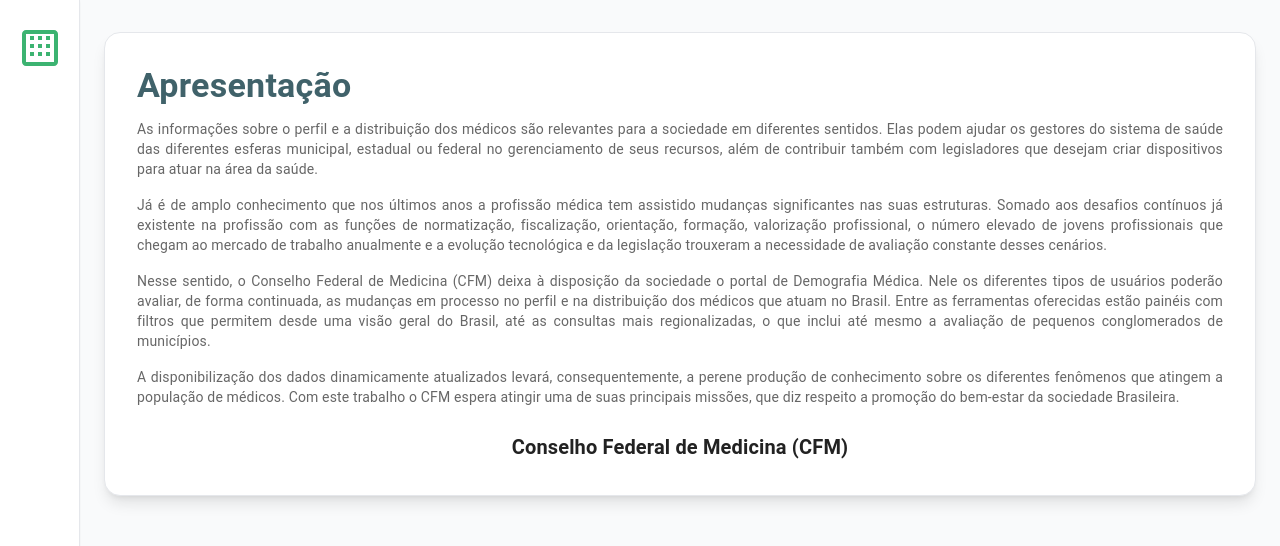
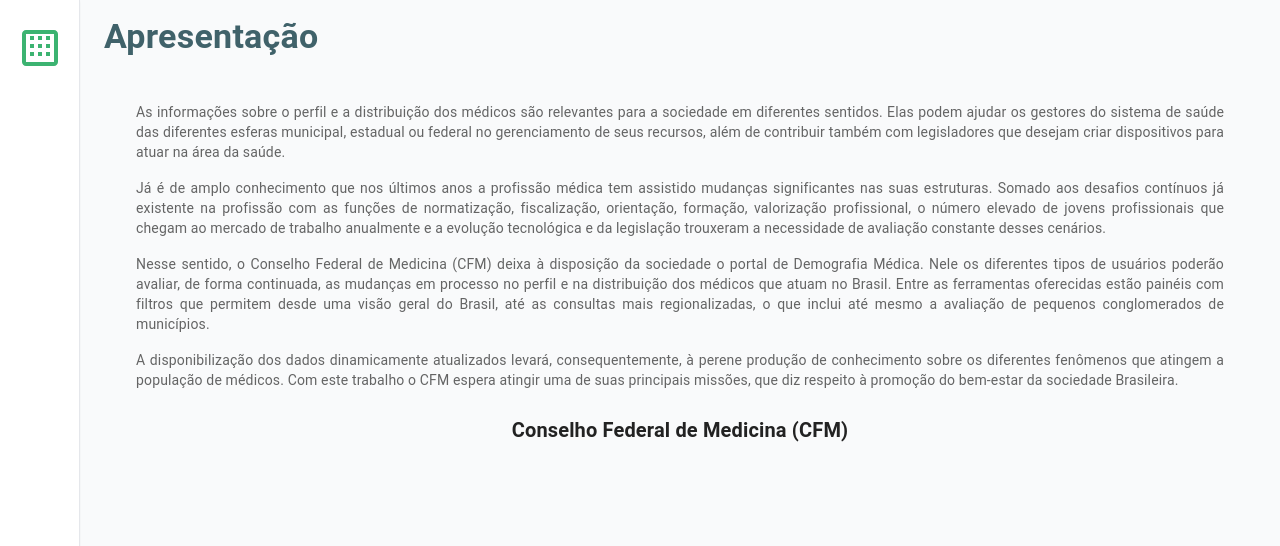
Before and after one commit to Tardis-Tecnologia/Cremers, a React (Create React App) app in the folder cremers-mapa-frontend/: page /about in a window 1280 px wide. Shown: the top 546 px of the page. Built offline with nearby package versions, Linux system fonts and the light colour scheme; some icons are missing.

Commit message:
about page layout adjustment

```diff
--- a/cremers-mapa-frontend/src/pages/About.tsx
+++ b/cremers-mapa-frontend/src/pages/About.tsx
@@ -7,26 +7,58 @@
   return (
     <Box component="main" className="min-h-screen bg-gray-50 flex flex-col md:flex-row">
       <Sidebar />
-      <Box className="flex-1 flex flex-col items-center px-2 md:px-4 py-4 md:py-8 mt-16 md:mt-0">
-        <section className="bg-white rounded-2xl shadow-lg p-4 md:p-8 w-full max-w-6xl border border-gray-200">
-          <header>
-            <Typography variant="h4" component="h1" fontWeight={600} color="#40626a" gutterBottom style={{ textAlign: 'left' }}>
-              Apresentação
-            </Typography>
-          </header>
-          <Typography variant="body2" color="text.secondary" paragraph style={{ textAlign: 'justify', marginBottom: 16 }}>
+
+      <Box className="flex-1 flex flex-col px-2 md:px-4 py-4 mt-16 md:mt-0">
+        <Box className="w-full max-w-6xl mx-auto">
+          <Typography
+            variant="h4"
+            component="h1"
+            fontWeight={600}
+            color="#40626a"
+            gutterBottom
+            style={{ textAlign: 'left' }}
+          >
+            Apresentação
+          </Typography>
+        </Box>
+
+        <section className="p-4 md:p-8 w-full max-w-6xl mx-auto">
+          <Typography
+            variant="body2"
+            color="text.secondary"
+            style={{ textAlign: 'justify', marginBottom: 16 }}
+          >
             As informações sobre o perfil e a distribuição dos médicos são relevantes para a sociedade em diferentes sentidos. Elas podem ajudar os gestores do sistema de saúde das diferentes esferas municipal, estadual ou federal no gerenciamento de seus recursos, além de contribuir também com legisladores que desejam criar dispositivos para atuar na área da saúde.
           </Typography>
-          <Typography variant="body2" color="text.secondary" paragraph style={{ textAlign: 'justify', marginBottom: 16 }}>
+          <Typography
+            variant="body2"
+            color="text.secondary"
+            style={{ textAlign: 'justify', marginBottom: 16 }}
+          >
             Já é de amplo conhecimento que nos últimos anos a profissão médica tem assistido mudanças significantes nas suas estruturas. Somado aos desafios contínuos já existente na profissão com as funções de normatização, fiscalização, orientação, formação, valorização profissional, o número elevado de jovens profissionais que chegam ao mercado de trabalho anualmente e a evolução tecnológica e da legislação trouxeram a necessidade de avaliação constante desses cenários.
           </Typography>
-          <Typography variant="body2" color="text.secondary" paragraph style={{ textAlign: 'justify', marginBottom: 16 }}>
+          <Typography
+            variant="body2"
+            color="text.secondary"
+            style={{ textAlign: 'justify', marginBottom: 16 }}
+          >
             Nesse sentido, o Conselho Federal de Medicina (CFM) deixa à disposição da sociedade o portal de Demografia Médica. Nele os diferentes tipos de usuários poderão avaliar, de forma continuada, as mudanças em processo no perfil e na distribuição dos médicos que atuam no Brasil. Entre as ferramentas oferecidas estão painéis com filtros que permitem desde uma visão geral do Brasil, até as consultas mais regionalizadas, o que inclui até mesmo a avaliação de pequenos conglomerados de municípios.
           </Typography>
-          <Typography variant="body2" color="text.secondary" paragraph style={{ textAlign: 'justify', marginBottom: 16 }}>
-            A disponibilização dos dados dinamicamente atualizados levará, consequentemente, a perene produção de conhecimento sobre os diferentes fenômenos que atingem a população de médicos. Com este trabalho o CFM espera atingir uma de suas principais missões, que diz respeito a promoção do bem-estar da sociedade Brasileira.
+          <Typography
+            variant="body2"
+            color="text.secondary"
+            style={{ textAlign: 'justify', marginBottom: 16 }}
+          >
+            A disponibilização dos dados dinamicamente atualizados levará, consequentemente, à perene produção de conhecimento sobre os diferentes fenômenos que atingem a população de médicos. Com este trabalho o CFM espera atingir uma de suas principais missões, que diz respeito à promoção do bem-estar da sociedade Brasileira.
           </Typography>
-          <Typography variant="h6" component="p" align="center" fontWeight={700} color="#222" style={{ marginTop: 24 }}>
+          <Typography
+            variant="h6"
+            component="p"
+            align="center"
+            fontWeight={700}
+            color="#222"
+            style={{ marginTop: 24 }}
+          >
             Conselho Federal de Medicina (CFM)
           </Typography>
         </section>
```
